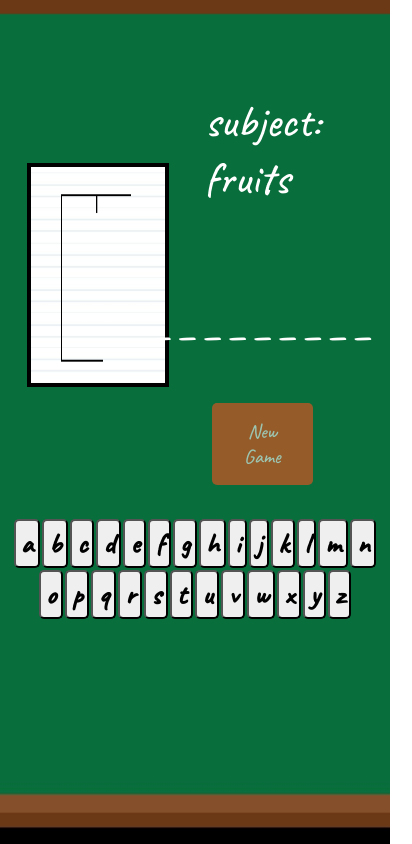
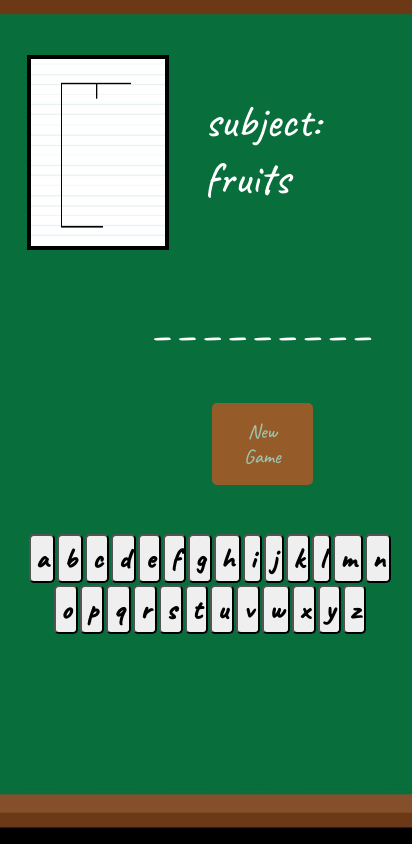
Before and after one commit to ShaharSalhov/hangman_game, a React (Create React App) app: page / in a window 390 px wide. Shown: the whole page, 412 px wide, since content can reach past the window. Built offline with nearby package versions, Linux system fonts and the light colour scheme; a web font is replaced by a local one.

Commit message:
centered letters in small screens

```diff
--- a/src/App.css
+++ b/src/App.css
@@ -60,8 +60,8 @@ html {
   .img {
   border: 4px solid black;
   width: 100%;
-  height: 75%;
-  margin-top: 100%;
+  height: 65%;
+  margin-top: 20%;
   }
 }
 
@@ -105,6 +105,7 @@ html {
     flex-wrap: wrap;
     justify-content: center;
     margin: auto;
+    padding: 15px;
     width: 100%;
   }
 }
--- a/src/App.js
+++ b/src/App.js
@@ -161,7 +161,7 @@ function App() {
               {
                 chosenWord.split("").map( (l, i) => (
 
-                  <p key={`${l}-${i}`}>
+                  <p className='lines' key={`${l}-${i}`}>
                       { l === " " ? "\u00a0" : (clickedLetters.includes(l) ? `${l}` : "_") }
                   </p>
 
```
Lines whose indentation alone changed are shown as unchanged.
